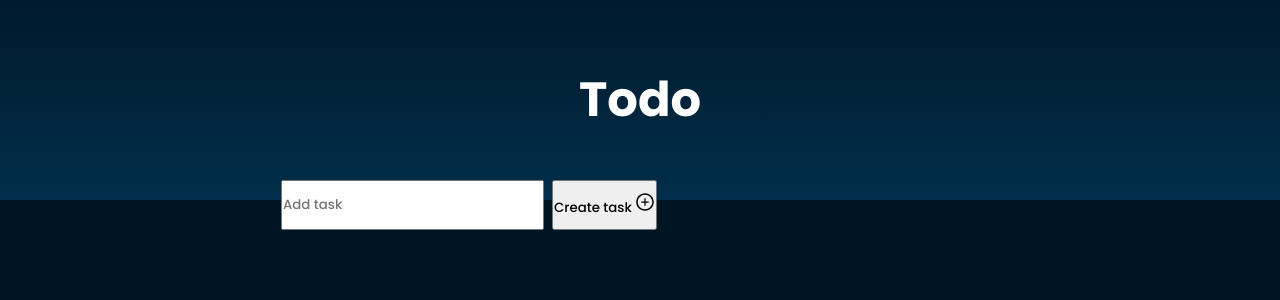
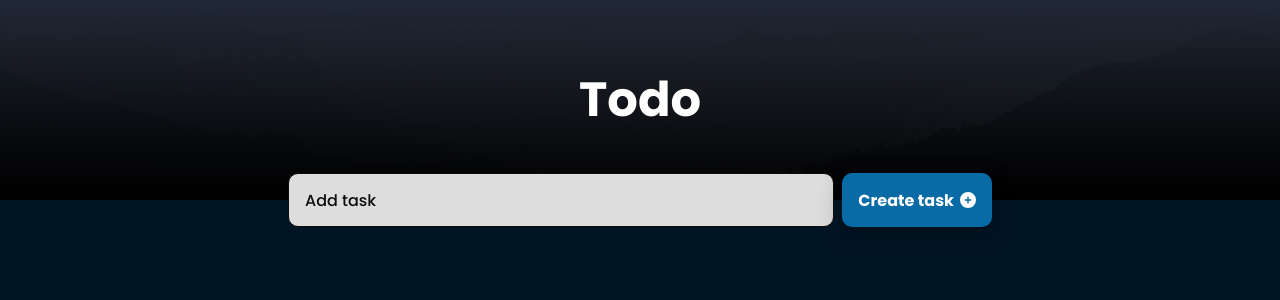
Before and after one commit to HarenaFiantso/TodoApp-REACT, a React (Create React App) app: page / in a window 1280 px wide. Shown: the top 300 px of the page. Built offline with nearby package versions, Linux system fonts and the light colour scheme.

Commit message:
style: Make the main style of the component

```diff
--- a/src/components/TodoHeader/TodoHeader.jsx
+++ b/src/components/TodoHeader/TodoHeader.jsx
@@ -1,5 +1,5 @@
-import { AiOutlinePlusCircle } from "react-icons/ai";
-
+import { faCirclePlus } from "@fortawesome/free-solid-svg-icons";
+import { FontAwesomeIcon } from "@fortawesome/react-fontawesome";
 import "./todoHeader.css";
 
 const TodoHeader = () => {
@@ -9,7 +9,7 @@ const TodoHeader = () => {
       <form className="newTaskForm">
         <input type="text" placeholder="Add task" />
         <button>
-          Create task <AiOutlinePlusCircle size={20} />
+          Create task <FontAwesomeIcon icon={faCirclePlus} size={20} />
         </button>
       </form>
     </header>
--- a/src/components/TodoHeader/todoHeader.css
+++ b/src/components/TodoHeader/todoHeader.css
@@ -1,6 +1,9 @@
 .header {
-  background: linear-gradient(#001a2c, #012e4b);
+  background-image: linear-gradient(rgba(0, 15, 46, 0.1), rgba(0, 0, 0, 1)),
+    url(bg.jpg);
   display: flex;
+  background-size: cover;
+  background-position: center;
   align-items: center;
   justify-content: center;
   height: 200px;
@@ -14,11 +17,42 @@
 
 .newTaskForm {
   position: absolute;
-  height: 50px;
-  bottom: -30px;
+  height: 54px;
+  bottom: -27px;
   width: 100%;
-  max-width: 750px;
+  max-width: 736px;
   display: flex;
   gap: 8px;
   padding: 0 1rem;
 }
+
+.newTaskForm input {
+  height: 100%;
+  flex: 1;
+  color: black;
+  font-weight: 500;
+  background-color: #ddd;
+  border: 1px solid #0d0d0d;
+  border-radius: 10px;
+  padding: 5px 16px;
+  font-size: 16px;
+}
+
+.newTaskForm input::placeholder {
+  color: #0d0d0d;
+}
+
+.newTaskForm button {
+  height: 100%;
+  padding: 5px 16px;
+  background-color: #086ba5;
+  color: #fff;
+  font-weight: bold;
+  border-radius: 10px;
+  border: none;
+  display: flex;
+  align-items: center;
+  gap: 6px;
+  font-size: 16px;
+  box-shadow: 0 8px 24px #0000004d;
+}
```
Also changed, not shown: src/components/TodoHeader/bg.jpg (added).
